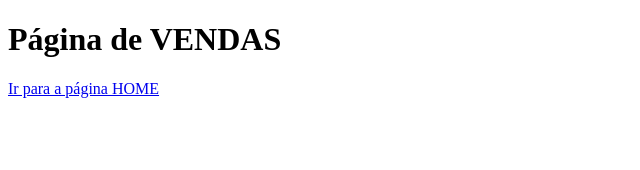
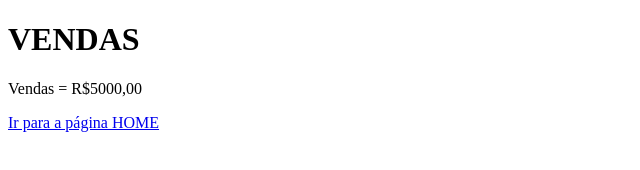
Before and after one commit to A2sti/aulagithub-site-de-vendas, a plain HTML site: page vendas.html in a window 1280 px wide. Shown: the whole page, without its empty margins (0-640 px from the left). Drawn offline with Linux system fonts and the light colour scheme.

Commit message:
Acrescentado o valor das vendas

```diff
--- a/vendas.html
+++ b/vendas.html
@@ -9,7 +9,8 @@
 </head>
 
 <body>
-    <h1>Página de VENDAS</h1>
+    <h1>VENDAS</h1>
+    <p>Vendas = R$5000,00</p>
     <a href="index.html">Ir para a página HOME</a>
 </body>
 
```
